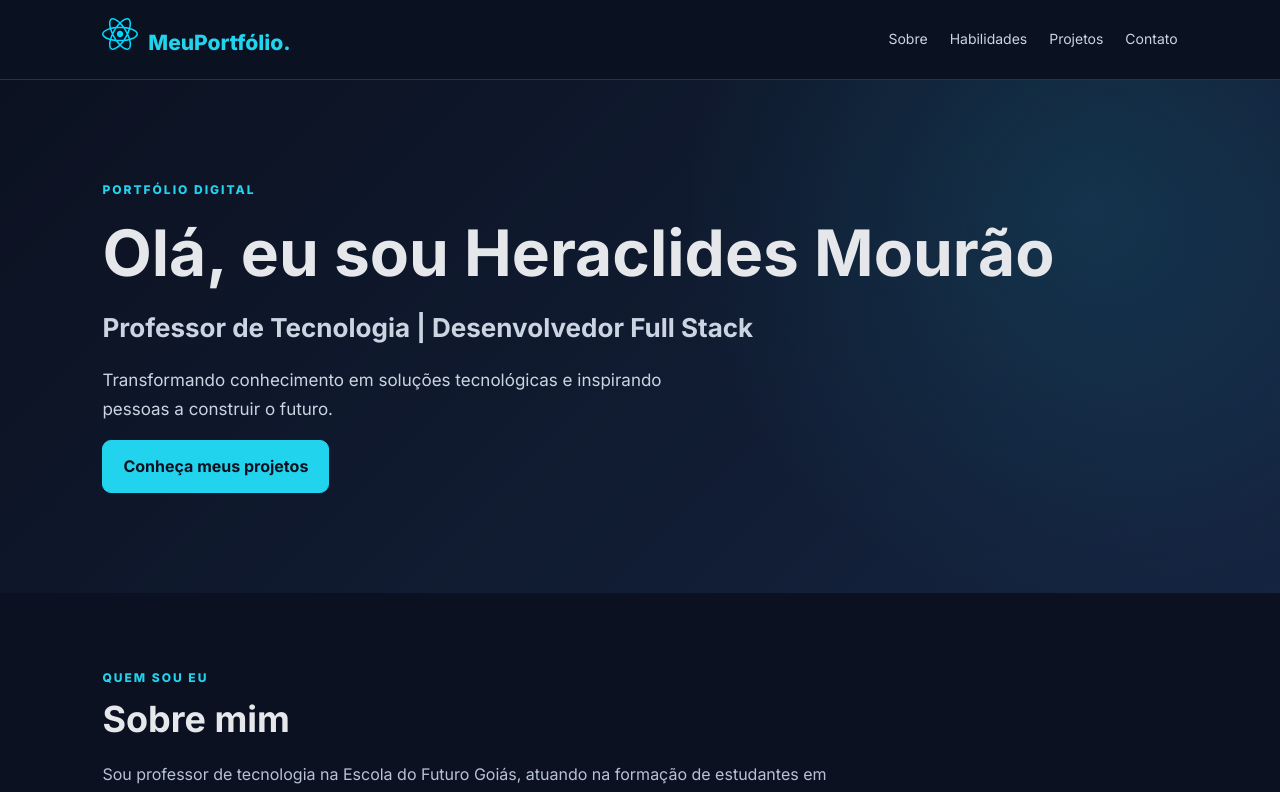
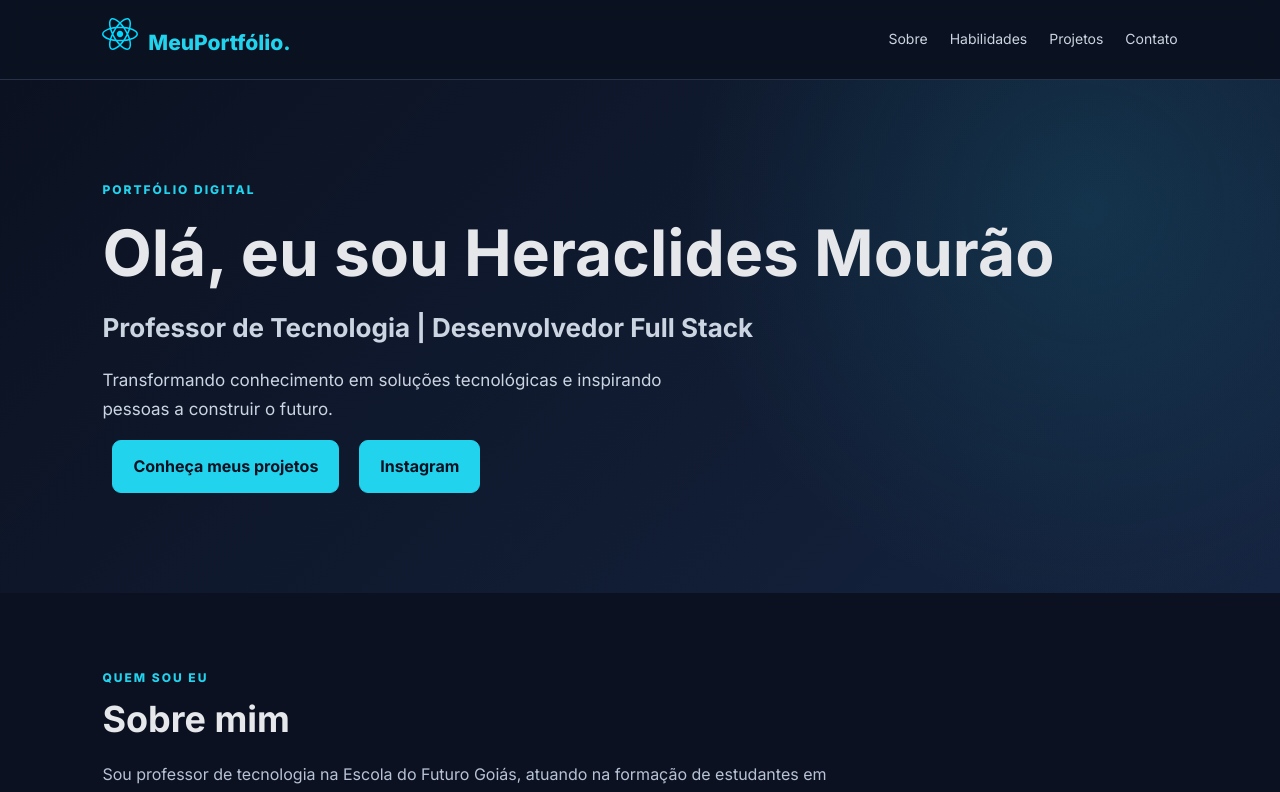
Before and after one commit to heraclidesefg/PortifolioPessoal, a React (Vite) app: page / in a window 1280 px wide. Shown: the top 792 px of the page. Built offline with nearby package versions, Linux system fonts and the light colour scheme.

Commit message:
Criando Botão Instagram

```diff
--- a/src/App.css
+++ b/src/App.css
@@ -86,12 +86,13 @@
   font-size: 17px;
 }
 
-.botao {
+.botao-contato .botao {
   display: inline-flex;
   align-items: center;
   justify-content: center;
   gap: 8px;
   padding: 12px 20px;
+  margin: 0px 10px 0px 10px;
   border: 1px solid #22d3ee;
   border-radius: 9px;
   background: #22d3ee;
--- a/src/components/Hero.jsx
+++ b/src/components/Hero.jsx
@@ -11,9 +11,16 @@ export default function Hero({ perfil }) {
 
       <p className="hero-texto">{perfil.frase}</p>
 
+      <div className="botao-contato">
       <a className="botao" href="#projetos">
         Conheça meus projetos
       </a>
+
+      <a className="botao" href={perfil.instagram} target="_blank">
+        Instagram
+      </a>
+      </div>
+
     </section>
   );
 }
--- a/src/data/portfolioData.js
+++ b/src/data/portfolioData.js
@@ -15,6 +15,8 @@ export const perfil = {
   email: "heraclidesefg@gmail.com",
 
   github: "https://github.com/heraclidesefg",
+
+  instagram: "https://www.instagram.com/hcm1978/"
 };
 
 export const habilidades = [
```
